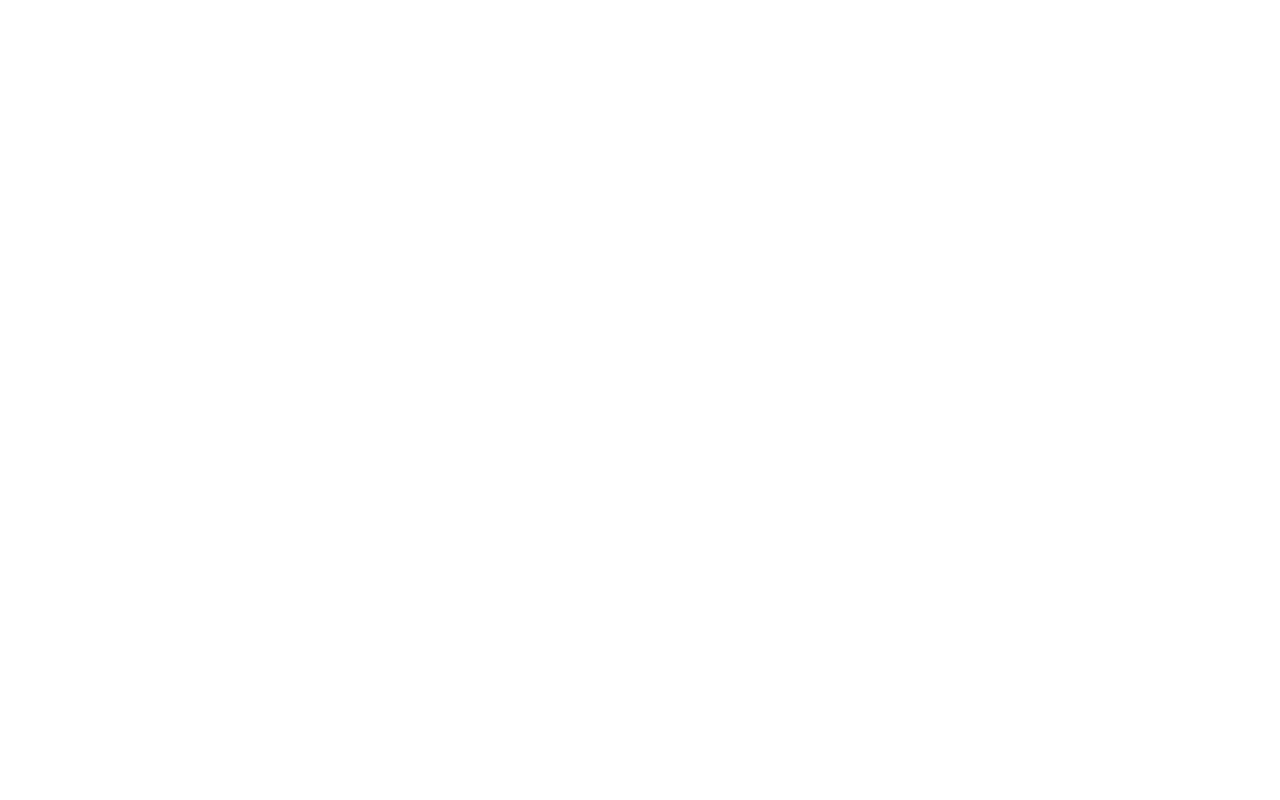
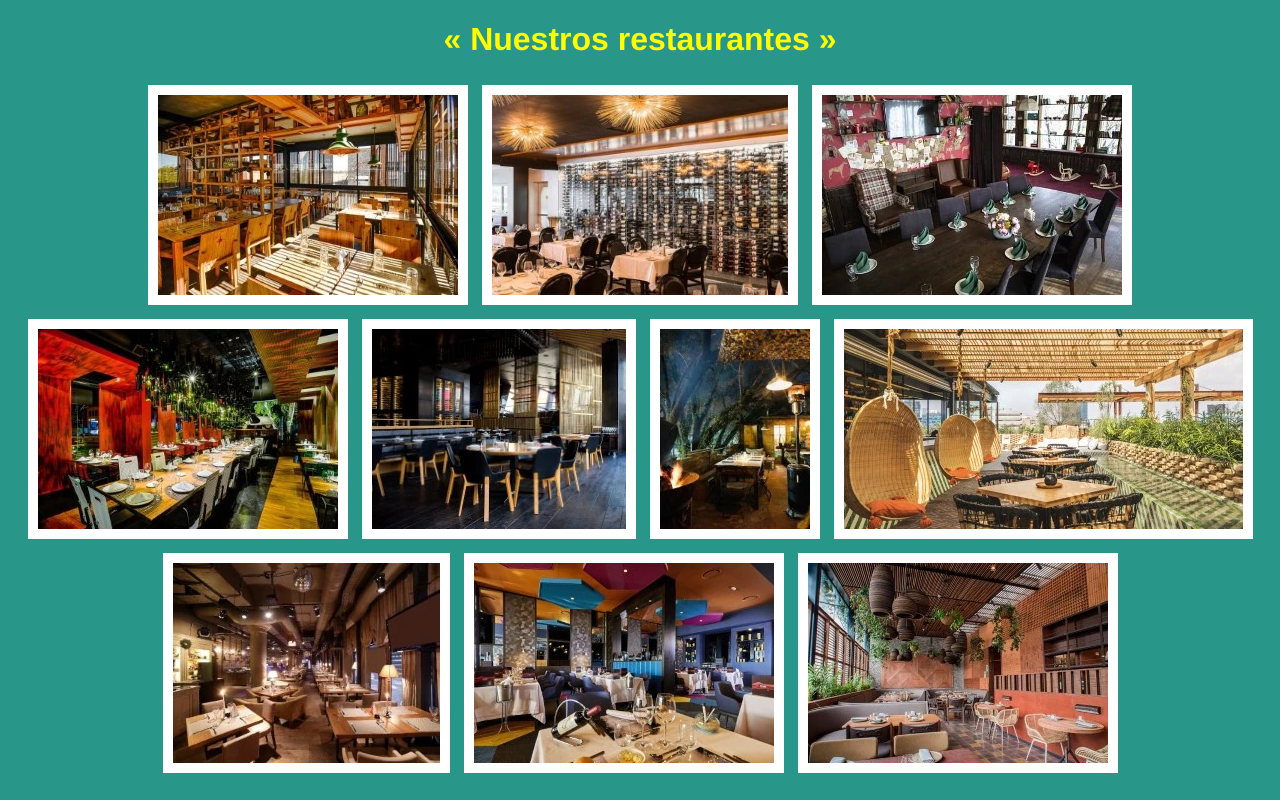
Before and after one commit to SofiaDeAlessandre/desafio-03-b, a website built with Vite: page index.html in a window 1280 px wide. Built offline with nearby package versions, Linux system fonts and the light colour scheme.

Commit message:
se añadieron imágenes y contenido a index.html

```diff
--- a/index.html
+++ b/index.html
@@ -1,4 +1,4 @@
-<!doctype html>
+<!DOCTYPE html>
 <html lang="es">
   <head>
     <meta charset="UTF-8" />
@@ -6,6 +6,18 @@
     <title>Nuestros restaurantes</title>
   </head>
   <body>
+    <h1 class="titulo">« Nuestros restaurantes »</h1>
+
+    <img src="/images/barcelona.webp" alt="Imágen de restaurant en Barcelona" />
+    <img  src="/images/buenos-aires.webp" alt="Imágen de restaurant en Buenos Aires"/>
+    <img src="/images/madrid.webp" alt="Imágen de restaurant en Madrid" />
+    <img src="/images/miami.webp" alt="Imágen de restaurant en Miami" />
+    <img src="/images/paris.webp" alt="Imágen de restaurant en Paris" />
+    <img src="/images/pipa.webp" alt="Imágen de restaurant en Pipa" />
+    <img src="/images/rio-de-janeiro.webp" alt="Imágen de restaurant en Rio De Janeiro"/>
+    <img src="/images/roma.webp" alt="Imágen de restaurant en Roma" />
+    <img src="/images/rosario.webp" alt="Imágen de restaurant en Rosario" />
+    <img src="/images/tokio.webp" alt="Imágen de restaurant en Tokio" />
 
     <script type="module" src="/main.js"></script>
   </body>
--- a/style.css
+++ b/style.css
@@ -0,0 +1,15 @@
+body {
+  background-color: rgb(40,150,137);
+  text-align: center;
+}
+
+.titulo {
+  text-align: center;
+  font-family: 'Franklin Gothic Medium', 'Arial Narrow', Arial, sans-serif;
+  color: yellow;
+}
+
+img {
+  border: 10px solid white;
+  margin: 5px;
+}
```
